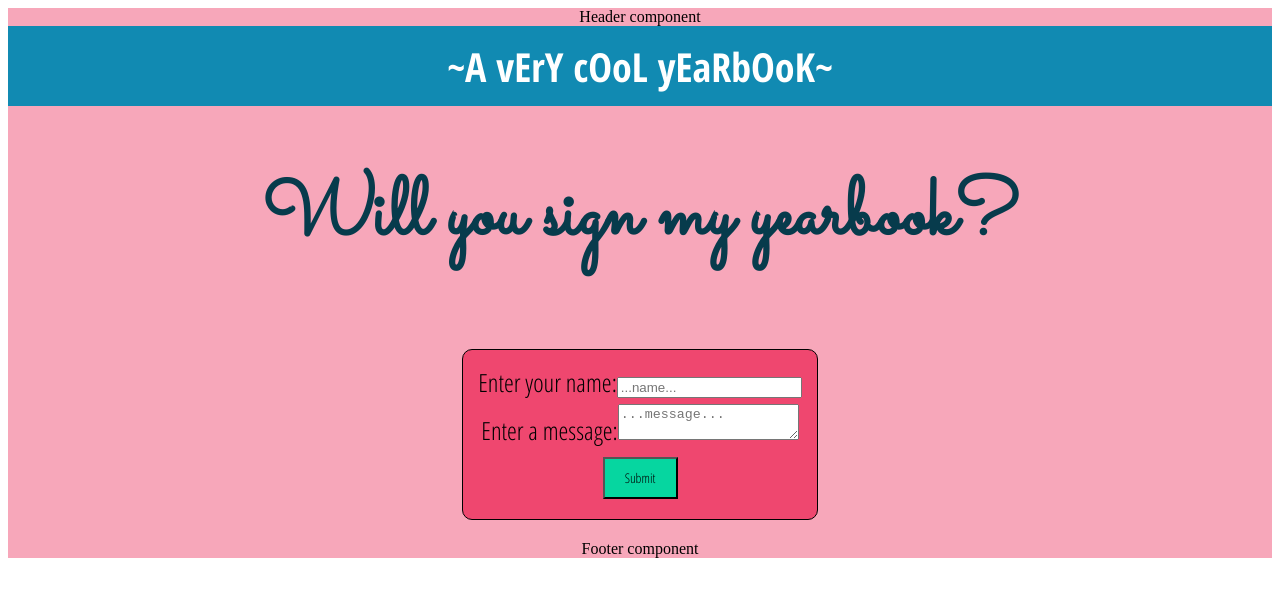
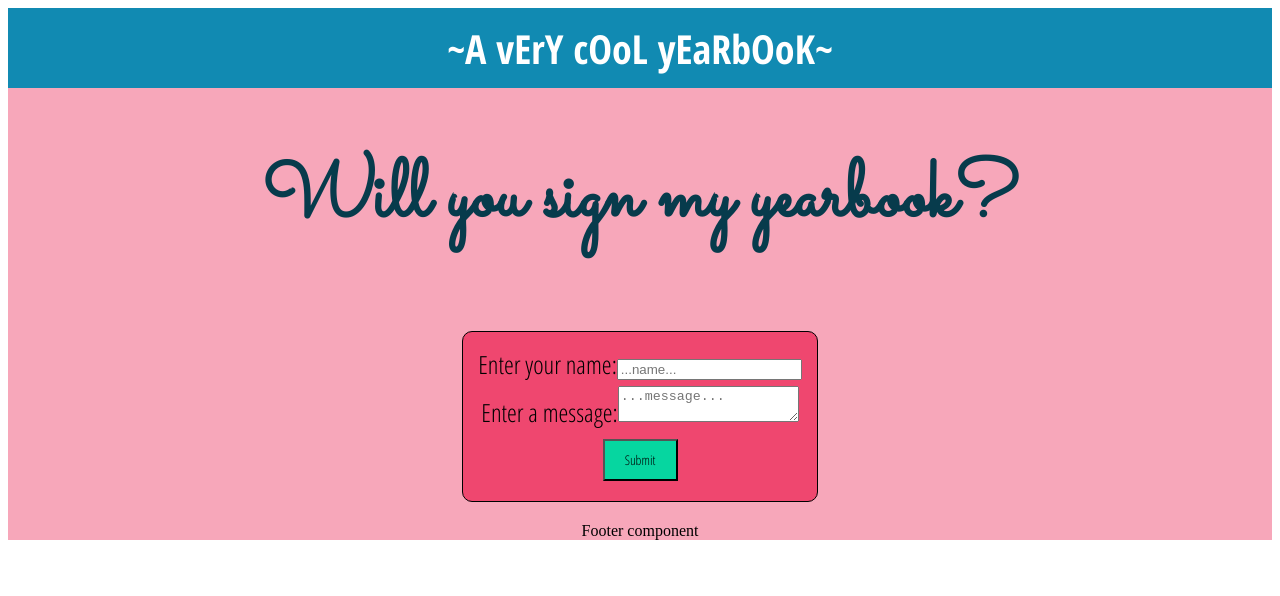
Before and after one commit to michellerenehey/adv-react-guestbook, a React (Create React App) app: page / in a window 1280 px wide. Shown: the top 596 px of the page. Built offline with nearby package versions, Linux system fonts and the light colour scheme.

Commit message:
moved header component into layout component

```diff
--- a/src/App.jsx
+++ b/src/App.jsx
@@ -1,6 +1,6 @@
 import './App.css';
 import Home from './views/Home/Home';
-import Header from './components/Header/Header';
+// import Header from './components/Header/Header';
 import Guestbook from './components/Guestbook/Guestbook';
 import Friends from './components/Friends/Friends';
 import Layout from './views/Layout/Layout';
@@ -9,7 +9,6 @@ function App() {
   return (
     <div className="App">
       <Layout>
-        <Header />
         <Home />
         <Guestbook />
         <Friends />
--- a/src/components/Header/Header.css
+++ /dev/null
@@ -1,12 +0,0 @@
-.Header {
-  background-color: #118ab2;
-  height: 10vh;
-  display: flex;
-  flex-direction: column;
-  justify-content: center;
-  align-items: center;
-  font-family: 'Open Sans Condensed', sans-serif;
-  font-size: 5vh;
-  color: white;
-  font-weight: bold;
-}
--- a/src/components/Header/Header.jsx
+++ /dev/null
@@ -1,11 +0,0 @@
-import './Header.css';
-import { useUser } from '../../context/UserContext';
-
-export default function Header() {
-  const { user } = useUser();
-  return (
-    <div className="Header">
-      {user ? <p>last signed by {user}</p> : <p>~A vErY cOoL yEaRbOoK~</p>}
-    </div>
-  );
-}
--- a/src/views/Layout/Header/Header.css
+++ b/src/views/Layout/Header/Header.css
@@ -0,0 +1,12 @@
+.Header {
+  background-color: #118ab2;
+  height: 10vh;
+  display: flex;
+  flex-direction: column;
+  justify-content: center;
+  align-items: center;
+  font-family: 'Open Sans Condensed', sans-serif;
+  font-size: 5vh;
+  color: white;
+  font-weight: bold;
+}
--- a/src/views/Layout/Header/Header.jsx
+++ b/src/views/Layout/Header/Header.jsx
@@ -1,5 +1,12 @@
 import './Header.css';
+import { useUser } from '../../../context/UserContext';
 
 export default function Header() {
-  return <div>Header component</div>;
+  const { user } = useUser();
+
+  return (
+    <div className="Header">
+      {user ? <p>last signed by {user}</p> : <p>~A vErY cOoL yEaRbOoK~</p>}
+    </div>
+  );
 }
```
